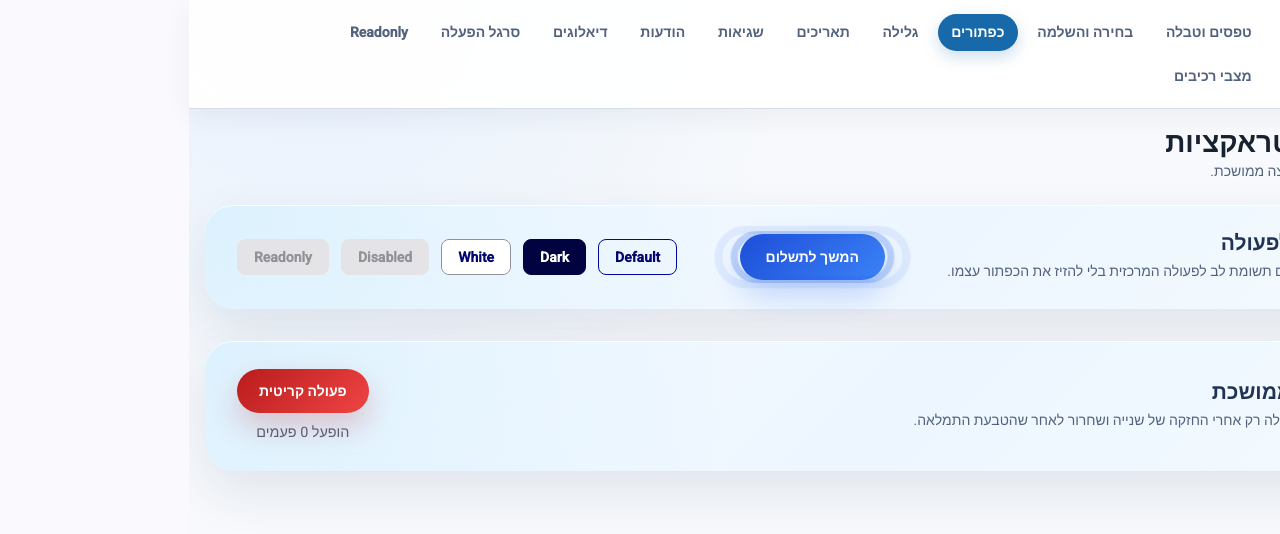
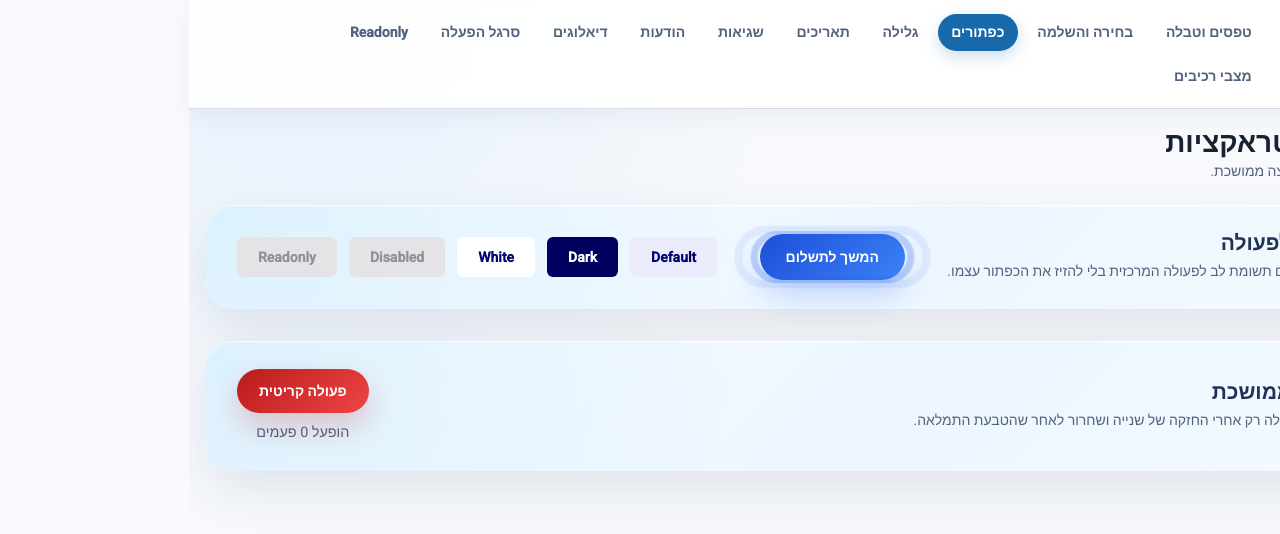
Before and after one commit to Far-Art/features-testing, an Angular app: page /buttons in a window 1280 px wide. Shown: the top 534 px of the page. Built offline with nearby package versions, Linux system fonts and the light colour scheme.

Commit message:
change button styles

```diff
--- a/src/styles/ims-buttons.scss
+++ b/src/styles/ims-buttons.scss
@@ -1,23 +1,21 @@
 .ims-button {
-    --ims-button-active-scale: 0.97;
-    --ims-button-background: transparent;
+    --ims-button-background: var(--ims-color-brand);
     --ims-button-background-hover: var(--ims-color-primary-700);
-    --ims-button-border: var(--ims-color-primary-700);
-    --ims-button-color: var(--ims-color-primary-800);
-    --ims-button-color-hover: var(--ims-color-on-interactive);
+    --ims-button-background-active: var(--ims-color-primary-900);
+    --ims-button-color: var(--ims-color-on-interactive);
+    --ims-button-color-active: var(--ims-color-on-interactive);
     --ims-button-focus-ring: var(--ims-color-focus-ring);
-    --ims-button-radius: 0.5rem;
-    --ims-button-ripple-color: var(--ims-button-background-hover);
-    --ims-button-ripple-radius: 0%;
-    --ims-button-ripple-speed: 300ms;
+    --ims-button-radius: 0.375rem;
+    --ims-button-ring-color: var(--ims-color-primary-600);
+    --ims-button-border: transparent;
 
     position: relative;
     isolation: isolate;
+    overflow: hidden;
     display: inline-grid;
     place-items: center;
-    min-block-size: 2.25rem;
-    padding: 0.5rem 1rem;
-    overflow: hidden;
+    min-block-size: 2.5rem;
+    padding: 0.625rem 1.25rem;
     border: 1px solid var(--ims-button-border);
     border-radius: var(--ims-button-radius);
     background: var(--ims-button-background);
@@ -27,40 +25,51 @@
     line-height: 1.2;
     cursor: pointer;
     user-select: none;
-    transition: color 180ms ease, border-color 180ms ease, background-color 180ms ease;
+    outline: 2px solid transparent;
+    outline-offset: 8px;
+    transition: background-color 160ms ease, color 160ms ease, outline-color 260ms ease-out, outline-offset 260ms ease-out;
 }
 
-.ims-button::before,
-.ims-button::after {
+// Fill sweep: a deeper tone wipes in from the left on hover. Plain
+// transform + the button's own overflow: hidden keep it contained —
+// no clip-path needed, so it stays cheap to animate.
+.ims-button::before {
     content: '';
     position: absolute;
     inset: 0;
     z-index: -1;
     border-radius: inherit;
+    background: var(--ims-button-background-hover);
+    transform: translateX(-100%);
+    transition: transform 260ms cubic-bezier(0.4, 0, 0.2, 1), background-color 320ms ease-out;
+    pointer-events: none;
 }
 
-.ims-button::before {
-    background: var(--ims-button-background);
+.ims-button:hover::before,
+.ims-button:active::before {
+    transform: translateX(0);
 }
 
-.ims-button::after {
-    background: radial-gradient(circle, var(--ims-button-ripple-color) var(--ims-button-ripple-radius), transparent calc(var(--ims-button-ripple-radius) + 1px));
-    opacity: 0;
-    transition: opacity var(--ims-button-ripple-speed) ease, --ims-button-ripple-radius 0ms linear var(--ims-button-ripple-speed);
+.ims-button:active::before {
+    background: var(--ims-button-background-active);
+    transition: transform 260ms cubic-bezier(0.4, 0, 0.2, 1), background-color 90ms ease-out;
 }
 
-.ims-button:hover,
-.ims-button:focus-visible {
-    color: var(--ims-button-color-hover);
+// Press ring: a faint ring sits just outside the button on hover,
+// then contracts flush and solidifies on press. Built with outline
+// rather than a positioned pseudo-element so it isn't clipped by the
+// button's own overflow: hidden (outline always paints outside the
+// border box, and follows border-radius in evergreen browsers).
+.ims-button:hover {
+    outline-color: color-mix(in oklab, var(--ims-button-ring-color) 25%, transparent);
+    outline-offset: 2px;
 }
 
-.ims-button:hover::after,
-.ims-button:focus-visible::after {
-    --ims-button-ripple-radius: 100%;
-    --ims-button-ripple-speed: 900ms;
-
-    opacity: 1;
-    transition: opacity var(--ims-button-ripple-speed) cubic-bezier(0, 0.5, 0, 1), --ims-button-ripple-radius var(--ims-button-ripple-speed) cubic-bezier(0, 0.5, 0, 1);
+.ims-button:active {
+    outline-color: var(--ims-button-ring-color);
+    outline-offset: 0;
+    color: var(--ims-button-color-active);
+    transition: background-color 160ms ease, color 160ms ease, outline-color 110ms cubic-bezier(0.3, 0, 0.2, 1), outline-offset 110ms cubic-bezier(0.3, 0, 0.2, 1);
 }
 
 .ims-button:focus-visible {
@@ -68,51 +77,31 @@
     box-shadow: 0 0 0 3px var(--ims-button-focus-ring);
 }
 
-.ims-button:active {
-    color: var(--ims-button-color-hover);
-}
-
-.ims-button:active::before,
-.ims-button:active::after {
-    transform: scale(var(--ims-button-active-scale));
-}
-
-.ims-button:active::before {
-    transition: transform 90ms ease-out;
-}
-
-.ims-button:active::after {
-    --ims-button-ripple-radius: 100%;
-
-    opacity: 1;
-    transition: opacity 0ms, --ims-button-ripple-radius 120ms ease-out, transform 90ms ease-out;
-}
-
 .ims-button--default {
-    --ims-button-background: transparent;
-    --ims-button-background-hover: var(--ims-color-primary-700);
-    --ims-button-border: var(--ims-color-primary-700);
+    --ims-button-background: var(--ims-color-primary-50);
+    --ims-button-background-hover: var(--ims-color-primary-100);
+    --ims-button-background-active: var(--ims-color-primary-150);
     --ims-button-color: var(--ims-color-primary-800);
-    --ims-button-color-hover: var(--ims-color-on-interactive);
-    --ims-button-ripple-color: var(--ims-color-primary-700);
+    --ims-button-color-active: var(--ims-color-primary-900);
+    --ims-button-ring-color: var(--ims-color-primary-450);
 }
 
 .ims-button--dark {
-    --ims-button-background: var(--ims-color-primary-900);
+    --ims-button-background: var(--ims-color-brand);
     --ims-button-background-hover: var(--ims-color-primary-700);
-    --ims-button-border: var(--ims-color-primary-900);
+    --ims-button-background-active: var(--ims-color-primary-850);
     --ims-button-color: var(--ims-color-on-interactive);
-    --ims-button-color-hover: var(--ims-color-on-interactive);
-    --ims-button-ripple-color: var(--ims-color-primary-700);
+    --ims-button-color-active: var(--ims-color-on-interactive);
+    --ims-button-ring-color: var(--ims-color-primary-600);
 }
 
 .ims-button--white {
     --ims-button-background: var(--ims-color-surface-input);
     --ims-button-background-hover: var(--ims-color-primary-50);
-    --ims-button-border: var(--ims-color-border);
+    --ims-button-background-active: var(--ims-color-primary-100);
     --ims-button-color: var(--ims-color-primary-800);
-    --ims-button-color-hover: var(--ims-color-primary-900);
-    --ims-button-ripple-color: var(--ims-color-primary-50);
+    --ims-button-color-active: var(--ims-color-primary-900);
+    --ims-button-ring-color: var(--ims-color-primary-450);
 }
 
 .ims-button--disabled,
@@ -120,30 +109,33 @@
 .ims-button:disabled {
     --ims-button-background: var(--ims-color-surface-input-disabled);
     --ims-button-background-hover: var(--ims-color-surface-input-disabled);
+    --ims-button-background-active: var(--ims-color-surface-input-disabled);
+    --ims-button-color: var(--ims-color-on-surface-disabled);
+    --ims-button-color-active: var(--ims-color-on-surface-disabled);
     --ims-button-border: var(--ims-color-border-subtle);
-    --ims-button-color: var(--ims-color-on-surface-disabled);
-    --ims-button-color-hover: var(--ims-color-on-surface-disabled);
-    --ims-button-ripple-color: var(--ims-color-surface-input-disabled);
 
     cursor: not-allowed;
 }
 
-.ims-button--disabled::after,
-.ims-button--readonly::after,
-.ims-button:disabled::after {
-    opacity: 0;
+.ims-button--disabled::before,
+.ims-button--readonly::before,
+.ims-button:disabled::before {
+    display: none;
+}
+
+.ims-button--disabled:hover,
+.ims-button--disabled:active,
+.ims-button--readonly:hover,
+.ims-button--readonly:active,
+.ims-button:disabled:hover,
+.ims-button:disabled:active {
+    outline-color: transparent;
+    outline-offset: 8px;
 }
 
 @media (prefers-reduced-motion: reduce) {
     .ims-button,
-    .ims-button::before,
-    .ims-button::after {
+    .ims-button::before {
         transition-duration: 1ms;
     }
 }
-
-@property --ims-button-ripple-radius {
-    syntax: '<percentage>';
-    initial-value: 0%;
-    inherits: false;
-}
```
